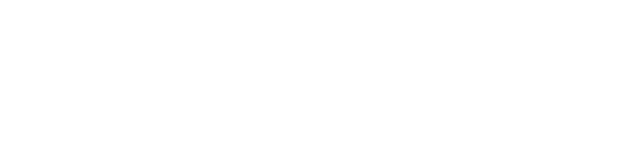
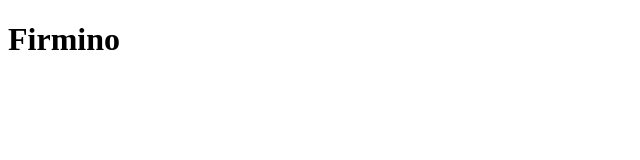
Before and after one commit to gustxz23/git---github3.0, a plain HTML site: page index.html in a window 1280 px wide. Shown: the whole page, without its empty margins (0-640 px from the left). Drawn offline with Linux system fonts and the light colour scheme.

Commit message:
Adição do nome

```diff
--- a/index.html
+++ b/index.html
@@ -6,6 +6,8 @@
     <title>Document</title>
 </head>
 <body>
-
+    <h1>
+        Firmino
+    </h1>
 </body>
 </html>
```
